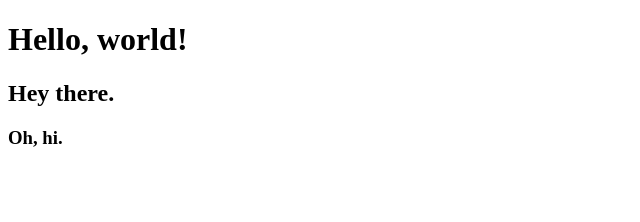
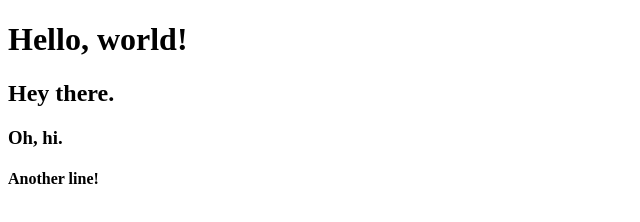
Before and after one commit to chelseamwatson/w1d1, a plain HTML site: page index.html in a window 1280 px wide. Shown: the whole page, without its empty margins (0-640 px from the left). Drawn offline with Linux system fonts and the light colour scheme.

Commit message:
added h4

```diff
--- a/index.html
+++ b/index.html
@@ -5,5 +5,6 @@
         <h1>Hello, world!</h1>
         <h2>Hey there.</h2>
         <h3>Oh, hi.</h3>
+        <h4>Another line!</h4>
     </body>
 </html>
```
